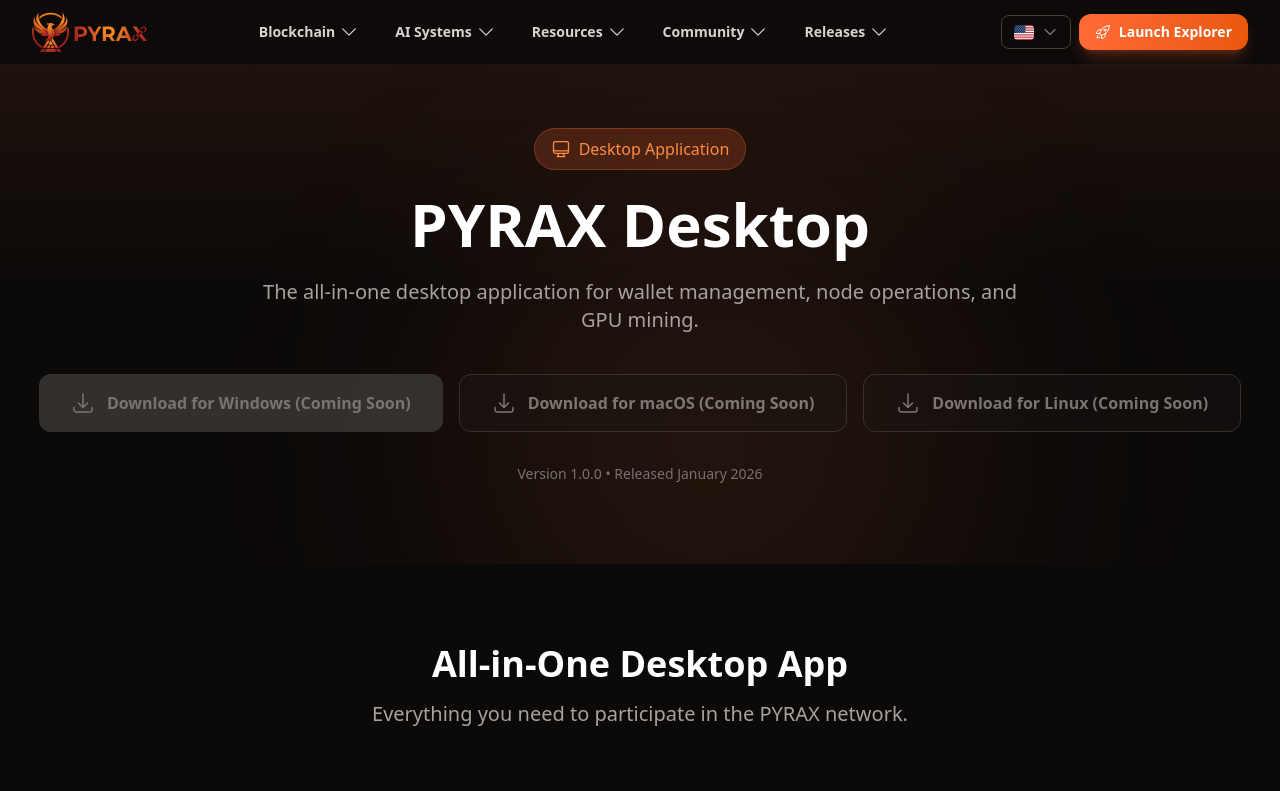
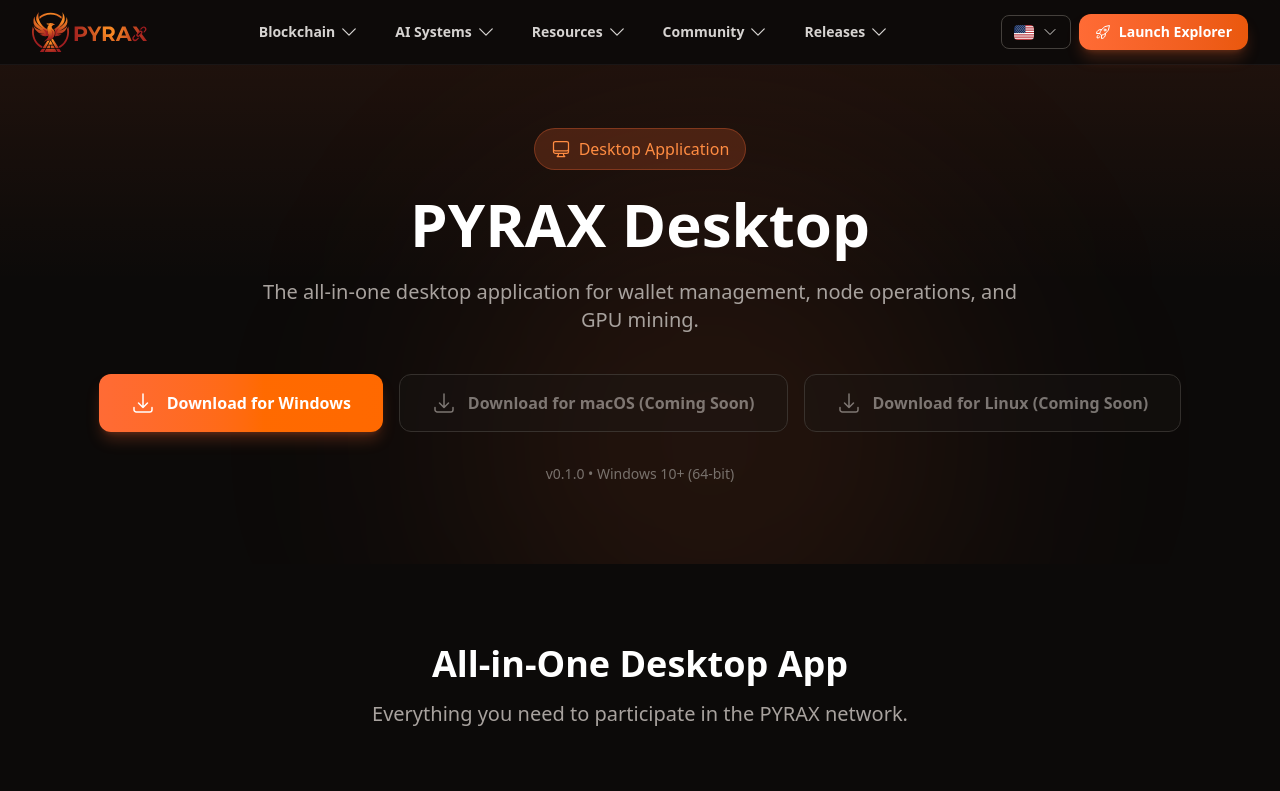
Before and after one commit to Bugyman66/PYRAX-OFFICIAL, a Next.js app in the folder pyrax-website/: page /en/downloads in a window 1280 px wide. Shown: the top 791 px of the page. Built offline with nearby package versions, Linux system fonts and the light colour scheme.

Commit message:
feat(website): enable Windows download button with GitHub release link - Update downloads page to link to PYRAX Desktop v0.1.0 installer - Active download button with gradient styling - Show version info: v0.1.0 Windows 10+ 64-bit

```diff
--- a/pyrax-website/src/app/[locale]/downloads/page.tsx
+++ b/pyrax-website/src/app/[locale]/downloads/page.tsx
@@ -104,13 +104,15 @@
 
             {/* Download Buttons */}
             <div className="flex flex-wrap justify-center gap-4 mb-8">
-              <button
-                disabled
-                className="inline-flex items-center gap-3 px-8 py-4 rounded-xl bg-stone-700 text-stone-400 font-semibold cursor-not-allowed opacity-70"
+              <a
+                href="https://github.com/PYRAX-Chain/PYRAX-OFFICIAL/releases/download/desktop-v0.1.0/PYRAX.Desktop_0.1.0_x64-setup.exe"
+                target="_blank"
+                rel="noopener noreferrer"
+                className="inline-flex items-center gap-3 px-8 py-4 rounded-xl bg-gradient-to-r from-pyrax-500 to-orange-500 text-white font-semibold hover:from-pyrax-600 hover:to-orange-600 transition-all shadow-lg shadow-pyrax-500/25 hover:shadow-pyrax-500/40"
               >
                 <ArrowDownTrayIcon className="h-6 w-6" />
-                {t('hero.downloadWindows')} (Coming Soon)
-              </button>
+                {t('hero.downloadWindows')}
+              </a>
               <button
                 disabled
                 className="inline-flex items-center gap-3 px-8 py-4 rounded-xl border border-stone-700 bg-stone-900/50 text-stone-400 font-semibold cursor-not-allowed opacity-70"
@@ -127,7 +129,7 @@
               </button>
             </div>
 
-            <p className="text-sm text-stone-500">{t('hero.version')}</p>
+            <p className="text-sm text-stone-500">v0.1.0 • Windows 10+ (64-bit)</p>
           </motion.div>
         </div>
       </section>
```
Also changed, not shown: 2 other files (tests, documents, lock files or other folders).
